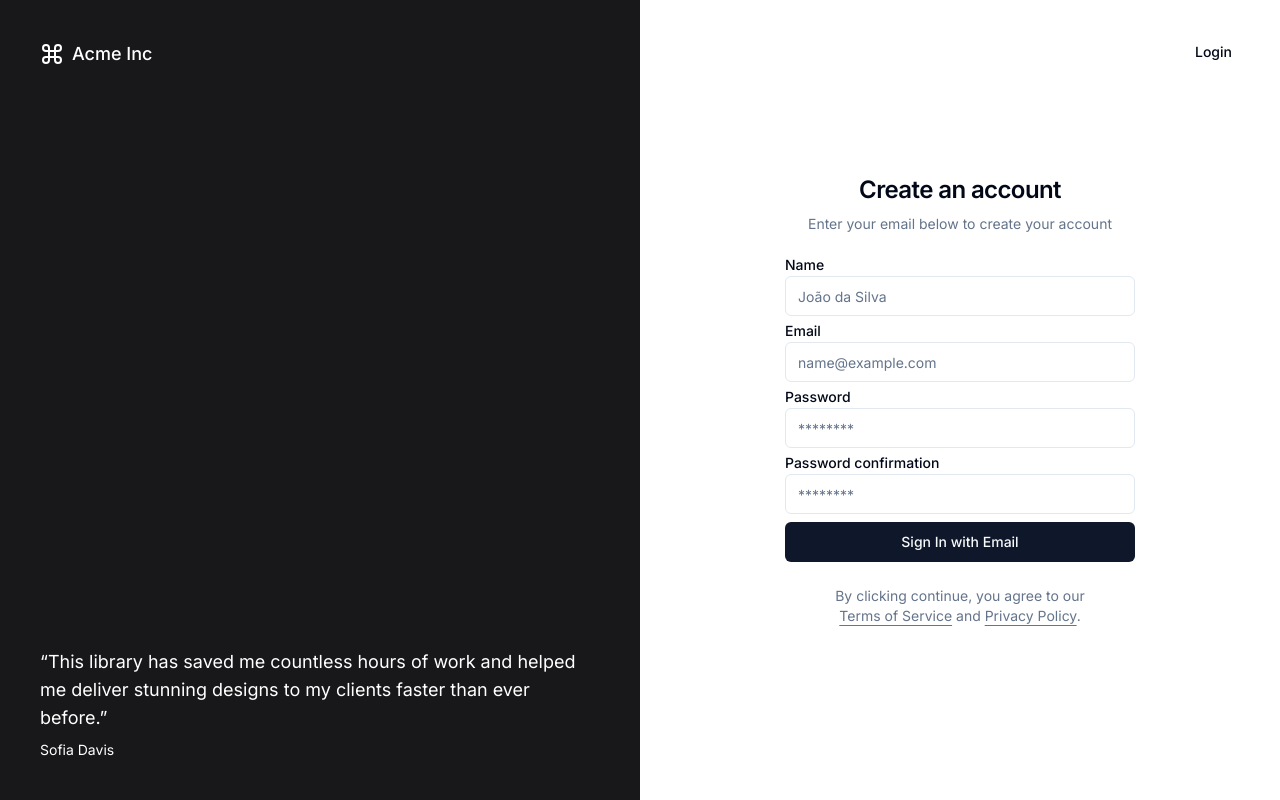
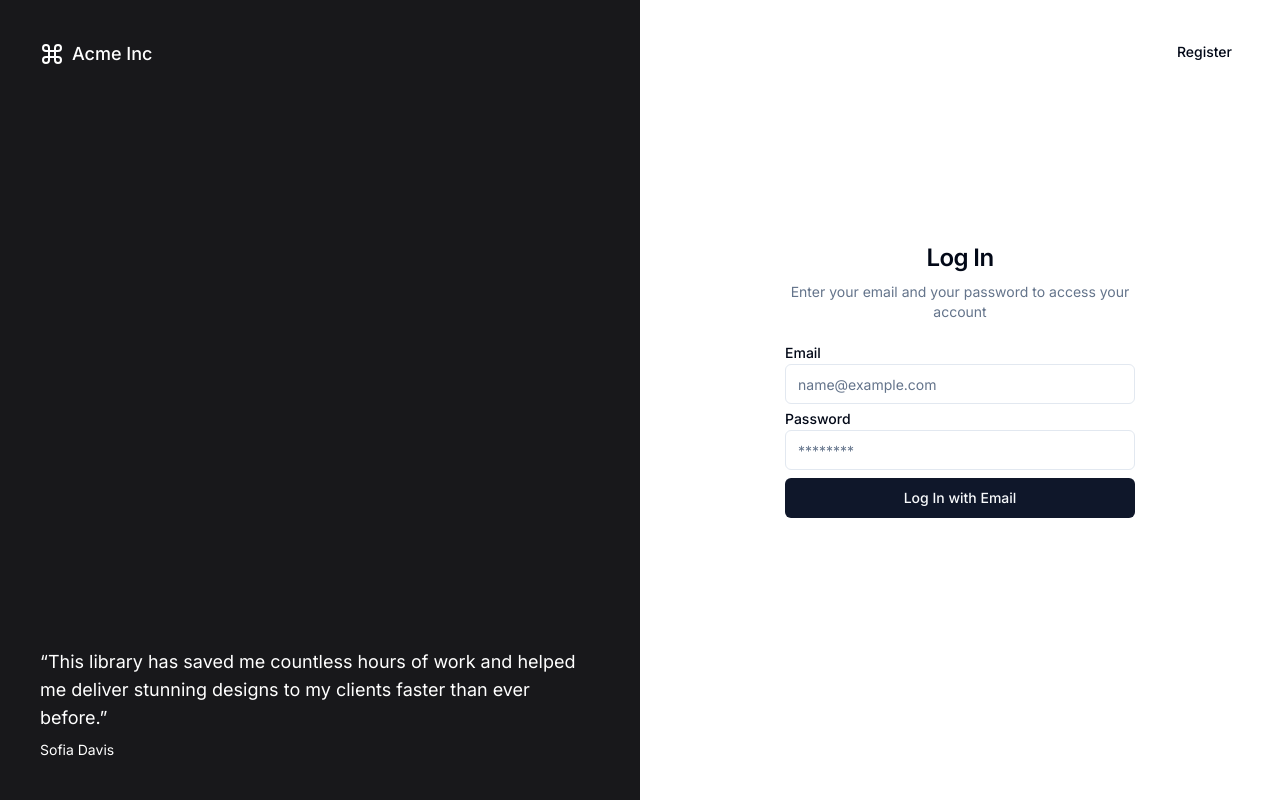
Before and after one commit to JonatasP2A/student-certificate-generator, a Next.js app: page /sign-in in a window 1280 px wide. Built offline with nearby package versions, Linux system fonts and the light colour scheme.

Commit message:
signin and signup pages

```diff
--- a/src/app/sign-in/page.tsx
+++ b/src/app/sign-in/page.tsx
@@ -2,7 +2,7 @@
 import Link from 'next/link';
 
 import { cn } from '@/lib/utils';
-import { UserAuthForm } from '@/components/user.auth.form';
+import { UserLoginForm } from '@/components/user.login.form';
 import { buttonVariants } from '@/components/ui/button';
 
 export const metadata: Metadata = {
@@ -16,13 +16,13 @@
       <div className="md:hidden"></div>
       <div className="container relative hidden min-h-screen flex-col items-center justify-center md:grid lg:max-w-none lg:grid-cols-2 lg:px-0">
         <Link
-          href="/sign-up"
+          href="/sign-in"
           className={cn(
             buttonVariants({ variant: 'ghost' }),
             'absolute right-4 top-4 md:right-8 md:top-8'
           )}
         >
-          Login
+          Register
         </Link>
         <div className="relative hidden h-full flex-col bg-muted p-10 text-white lg:flex dark:border-r">
           <div className="absolute inset-0 bg-zinc-900" />
@@ -55,31 +55,12 @@
         <div className="lg:p-8">
           <div className="mx-auto flex w-full flex-col justify-center space-y-6 sm:w-[350px]">
             <div className="flex flex-col space-y-2 text-center">
-              <h1 className="text-2xl font-semibold tracking-tight">
-                Create an account
-              </h1>
+              <h1 className="text-2xl font-semibold tracking-tight">Log In</h1>
               <p className="text-sm text-muted-foreground">
-                Enter your email below to create your account
+                Enter your email and your password to access your account
               </p>
             </div>
-            <UserAuthForm />
-            <p className="px-8 text-center text-sm text-muted-foreground">
-              By clicking continue, you agree to our{' '}
-              <Link
-                href="/terms"
-                className="underline underline-offset-4 hover:text-primary"
-              >
-                Terms of Service
-              </Link>{' '}
-              and{' '}
-              <Link
-                href="/privacy"
-                className="underline underline-offset-4 hover:text-primary"
-              >
-                Privacy Policy
-              </Link>
-              .
-            </p>
+            <UserLoginForm />
           </div>
         </div>
       </div>
--- a/src/app/sign-up/page.tsx
+++ b/src/app/sign-up/page.tsx
@@ -2,7 +2,7 @@
 import Link from 'next/link';
 
 import { cn } from '@/lib/utils';
-import { UserLoginForm } from '@/components/user.login.form';
+import { UserAuthForm } from '@/components/user.auth.form';
 import { buttonVariants } from '@/components/ui/button';
 
 export const metadata: Metadata = {
@@ -16,13 +16,13 @@
       <div className="md:hidden"></div>
       <div className="container relative hidden min-h-screen flex-col items-center justify-center md:grid lg:max-w-none lg:grid-cols-2 lg:px-0">
         <Link
-          href="/sign-in"
+          href="/sign-up"
           className={cn(
             buttonVariants({ variant: 'ghost' }),
             'absolute right-4 top-4 md:right-8 md:top-8'
           )}
         >
-          Register
+          Login
         </Link>
         <div className="relative hidden h-full flex-col bg-muted p-10 text-white lg:flex dark:border-r">
           <div className="absolute inset-0 bg-zinc-900" />
@@ -55,12 +55,31 @@
         <div className="lg:p-8">
           <div className="mx-auto flex w-full flex-col justify-center space-y-6 sm:w-[350px]">
             <div className="flex flex-col space-y-2 text-center">
-              <h1 className="text-2xl font-semibold tracking-tight">Log In</h1>
+              <h1 className="text-2xl font-semibold tracking-tight">
+                Create an account
+              </h1>
               <p className="text-sm text-muted-foreground">
-                Enter your email and your password to access your account
+                Enter your email below to create your account
               </p>
             </div>
-            <UserLoginForm />
+            <UserAuthForm />
+            <p className="px-8 text-center text-sm text-muted-foreground">
+              By clicking continue, you agree to our{' '}
+              <Link
+                href="/terms"
+                className="underline underline-offset-4 hover:text-primary"
+              >
+                Terms of Service
+              </Link>{' '}
+              and{' '}
+              <Link
+                href="/privacy"
+                className="underline underline-offset-4 hover:text-primary"
+              >
+                Privacy Policy
+              </Link>
+              .
+            </p>
           </div>
         </div>
       </div>
--- a/src/components/user.login.form.tsx
+++ b/src/components/user.login.form.tsx
@@ -1,6 +1,8 @@
 'use client';
 
 import * as React from 'react';
+import { useFormState, useFormStatus } from 'react-dom';
+import { authenticate } from '@/lib/actions';
 
 import { cn } from '@/lib/utils';
 import { Icons } from './icons';
@@ -11,20 +13,12 @@
 interface UserLoginFormProps extends React.HTMLAttributes<HTMLDivElement> {}
 
 export function UserLoginForm({ className, ...props }: UserLoginFormProps) {
-  const [isLoading, setIsLoading] = React.useState<boolean>(false);
-
-  async function onSubmit(event: React.SyntheticEvent) {
-    event.preventDefault();
-    setIsLoading(true);
-
-    setTimeout(() => {
-      setIsLoading(false);
-    }, 3000);
-  }
+  const [errorMessage, dispatch] = useFormState(authenticate, undefined);
+  const { pending } = useFormStatus();
 
   return (
     <div className={cn('grid gap-6', className)} {...props}>
-      <form onSubmit={onSubmit}>
+      <form action={dispatch}>
         <div className="grid gap-2">
           <div className="grid gap-1">
             <Label htmlFor="email">Email</Label>
@@ -35,7 +29,7 @@
               autoCapitalize="none"
               autoComplete="email"
               autoCorrect="off"
-              disabled={isLoading}
+              disabled={pending}
             />
           </div>
           <div className="grid gap-1">
@@ -46,15 +40,25 @@
               type="password"
               autoCapitalize="none"
               autoCorrect="off"
-              disabled={isLoading}
+              disabled={pending}
             />
           </div>
-          <Button disabled={isLoading}>
-            {isLoading && (
-              <Icons.spinner className="mr-2 h-4 w-4 animate-spin" />
-            )}
+          <Button disabled={pending} aria-disabled={pending}>
+            {pending && <Icons.spinner className="mr-2 h-4 w-4 animate-spin" />}
             Log In with Email
           </Button>
+          <div
+            className="flex h-8 items-end space-x-1"
+            aria-live="polite"
+            aria-atomic="true"
+          >
+            {errorMessage && (
+              <>
+                {/* <ExclamationCircleIcon className="h-5 w-5 text-red-500" /> */}
+                <p className="text-sm text-red-500">{errorMessage}</p>
+              </>
+            )}
+          </div>
         </div>
       </form>
     </div>
```
